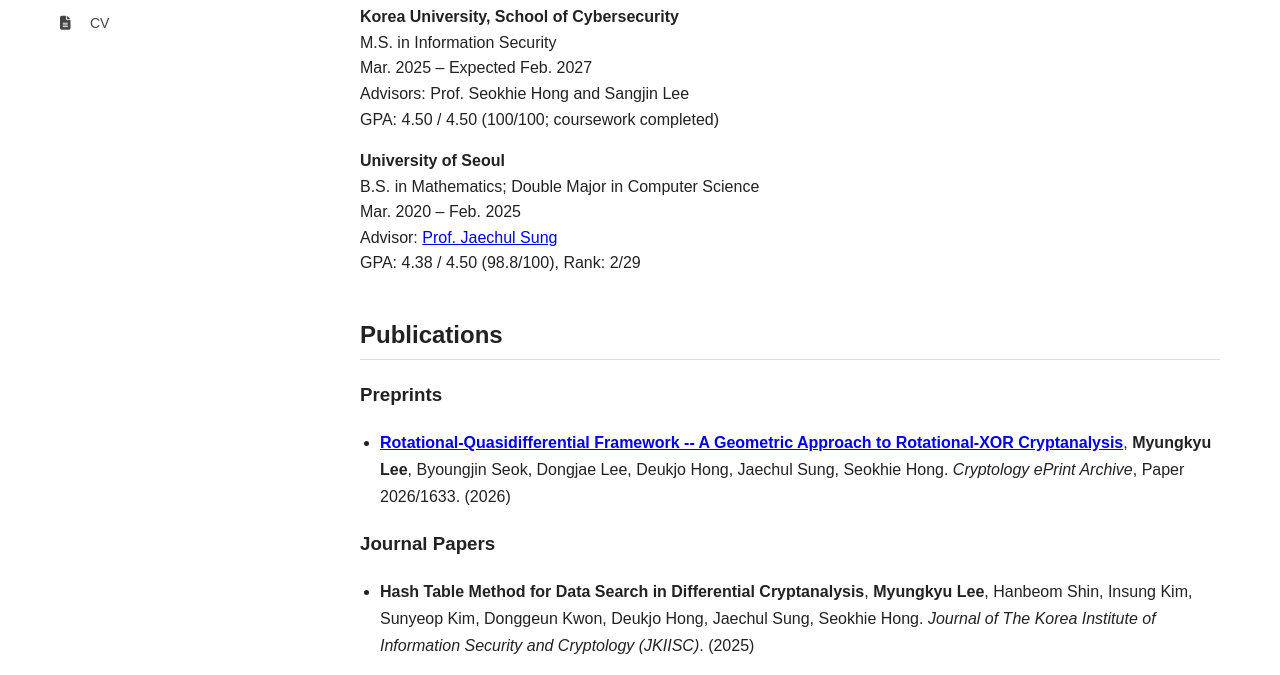
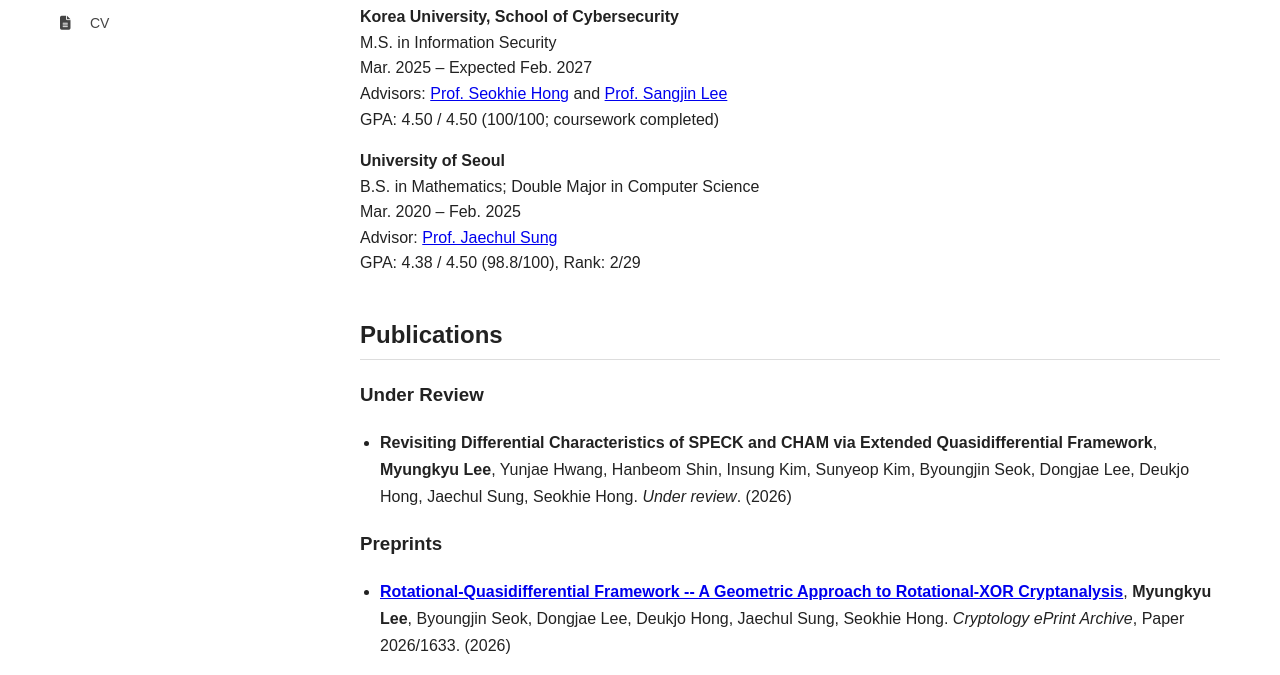
Before and after one commit to kaki1013/kaki1013.github.io, a plain HTML site: page index.html in a window 1280 px wide. Shown: the part 765-1440 px from the top of the page. Drawn offline with Linux system fonts and the light colour scheme.

Commit message:
update eprint, under review

```diff
--- a/assets/publications.js
+++ b/assets/publications.js
@@ -1,8 +1,18 @@
 const publications = [
+  {
+    year: 2026,
+    type: "under-review",
+    text: `<b>Revisiting Differential Characteristics of SPECK and CHAM via Extended Quasidifferential Framework</b>, <b>Myungkyu Lee</b>, Yunjae Hwang, Hanbeom Shin, Insung Kim, Sunyeop Kim, Byoungjin Seok, Dongjae Lee, Deukjo Hong, Jaechul Sung, Seokhie Hong. <i>Under review</i>.`
+  },
   {
     year: 2026,
     type: "preprint",
     text: `<a href="https://eprint.iacr.org/2026/1633" target="_blank" rel="noopener noreferrer"><b>Rotational-Quasidifferential Framework -- A Geometric Approach to Rotational-XOR Cryptanalysis</b></a>, <b>Myungkyu Lee</b>, Byoungjin Seok, Dongjae Lee, Deukjo Hong, Jaechul Sung, Seokhie Hong. <i>Cryptology ePrint Archive</i>, Paper 2026/1633.`
+  },
+  {
+    year: 2026,
+    type: "preprint",
+    text: `<a href="https://eprint.iacr.org/2026/340" target="_blank" rel="noopener noreferrer"><b>Improving Neural-Inspired Integral Distinguishers via a Linear-Algebraic Approach</b></a>, Yunjae Hwang, Insung Kim, Sunyeop Kim, <b>Myungkyu Lee</b>, Hanbeom Shin, Deukjo Hong, Seokhie Hong, Dongjae Lee, Jaechul Sung, Byoungjin Seok. <i>Cryptology ePrint Archive</i>, Paper 2026/340.`
   },
   {
     year: 2025,
@@ -32,6 +42,7 @@
 ];
 
 const lists = {
+  "under-review": document.getElementById("under-review-list"),
   preprint: document.getElementById("preprint-list"),
   journal: document.getElementById("journal-list"),
   "domestic-conference": document.getElementById("domestic-conference-list")
--- a/index.html
+++ b/index.html
@@ -58,7 +58,7 @@
         <p><b>Korea University, School of Cybersecurity</b><br>
           M.S. in Information Security<br>
           Mar. 2025 &ndash; Expected Feb. 2027<br>
-          Advisors: Prof. Seokhie Hong and Sangjin Lee<br>
+          Advisors: <a href="https://scholar.google.com/citations?user=6_T-WhoAAAAJ&amp;hl=en" target="_blank" rel="noopener noreferrer">Prof. Seokhie Hong</a> and <a href="https://scholar.google.com/citations?user=xU3n41YAAAAJ&amp;hl=en" target="_blank" rel="noopener noreferrer">Prof. Sangjin Lee</a><br>
           GPA: 4.50 / 4.50 (100/100; coursework completed)
         </p>
         <p><b>University of Seoul</b><br>
@@ -71,6 +71,8 @@
 
       <section id="publications">
         <h2>Publications</h2>
+        <h3>Under Review</h3>
+        <ul id="under-review-list"></ul>
         <h3>Preprints</h3>
         <ul id="preprint-list"></ul>
         <h3>Journal Papers</h3>
@@ -130,7 +132,7 @@
     </main>
   </div>
 
-  <footer class="footer"><p>&copy; 2026 Myungkyu Lee | Last updated: Aug. 13, 2026</p></footer>
+  <footer class="footer"><p>&copy; 2026 Myungkyu Lee | Last updated: Aug. 17, 2026</p></footer>
   <script src="assets/publications.js"></script>
 </body>
 </html>
```
Also changed, not shown: 4 other files.
